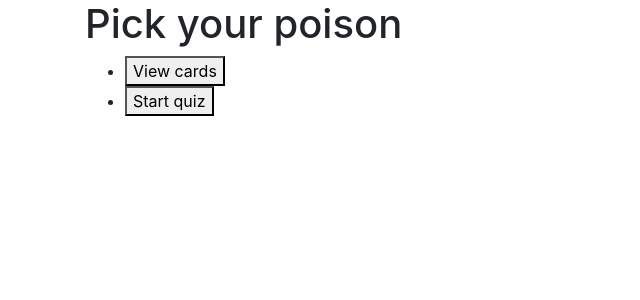
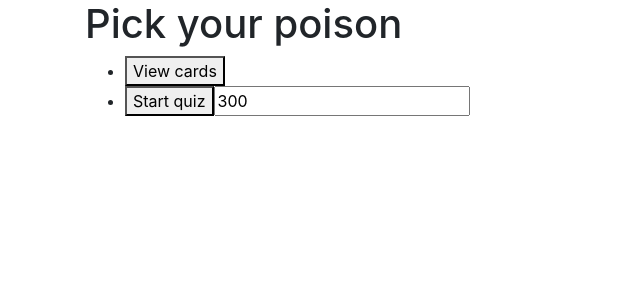
Before and after one commit to nikomatsakis/mathema, a React (Create React App) app in the folder mathema/: page / in a window 1280 px wide. Shown: the top 300 px of the page, without its empty margins (0-640 px from the left). Built offline with nearby package versions, Linux system fonts and the light colour scheme.

Commit message:
allow users to specify quiz duration

```diff
--- a/mathema/src/App.js
+++ b/mathema/src/App.js
@@ -22,8 +22,9 @@ export default class App extends Component {
     };
 
     let startQuiz = () => {
+      let duration = parseInt(document.getElementById("duration").value);
       this.setState({
-        subcomponent: <Quiz language="gr" duration="5"/>
+        subcomponent: <Quiz language="gr" duration={duration}/>
       });
     };
 
@@ -33,7 +34,10 @@ export default class App extends Component {
       <h1>Pick your poison</h1>
       <ul>
         <li> <button onClick={viewCards}>View cards</button> </li>
-        <li> <button onClick={startQuiz}>Start quiz</button> </li>
+        <li>
+          <button onClick={startQuiz}>Start quiz</button>
+          <input type="number" id="duration" name="duration" defaultValue="300"/>
+        </li>
       </ul>
       </div>
         </div>
--- a/mathema/src/Quiz.js
+++ b/mathema/src/Quiz.js
@@ -58,6 +58,7 @@ export default class QuizComponent extends Component {
   };
 
   componentDidMount() {
+    log.log(`duration = ${this.props.duration}`);
     this.loadWords();
     this.keyupListener = (event) => this.keyupEvent(event);
     document.addEventListener('keyup', this.keyupListener);
```
